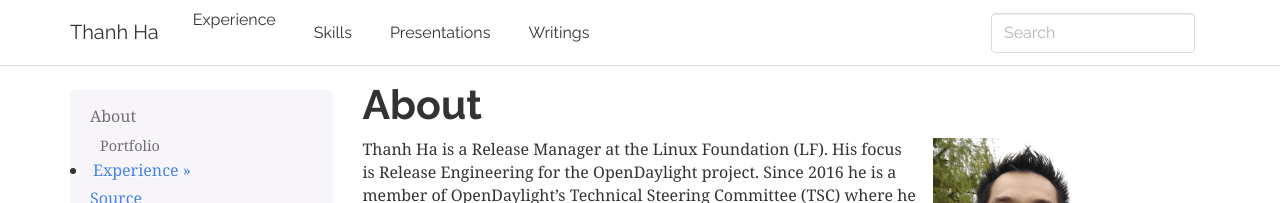
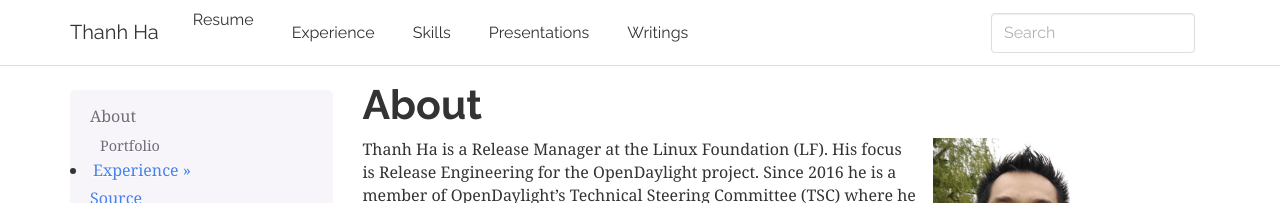
Before and after one commit to zxiiro/zxiiro.github.io, a Sphinx documentation site: the page built from docs/index.rst, in a window 1280 px wide. Shown: the top 203 px of the page. Built offline with Sphinx 7.4.7, drawn with Linux system fonts in a browser that asks for light colours.

Commit message:
Add Resume link
Signed-off-by: Thanh Ha <zxiiro@gmail.com>

```diff
--- a/docs/conf.py
+++ b/docs/conf.py
@@ -26,6 +26,7 @@
     'bootswatch_theme': "readable",
     'navbar_class': "navbar navbar-inverse",
     'navbar_links': [
+        ("Resume", "https://docs.google.com/document/d/13R5JxDdB-1fz4w_bhpA6BVraD-Sy4eExp6Cz2s5NrUM/edit?usp=sharing"),
         ("Experience", "experience"),
         ("Skills", "skills"),
         ("Presentations", "presentations"),
```
